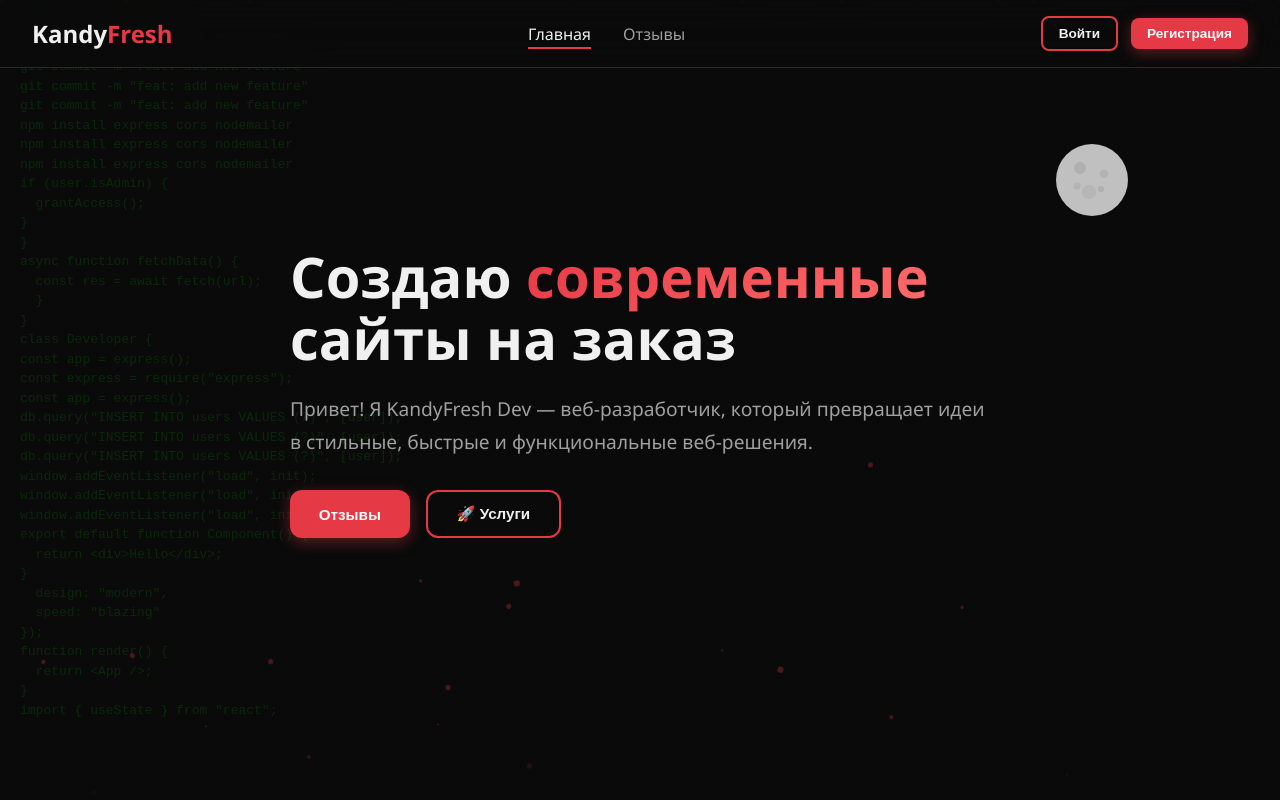
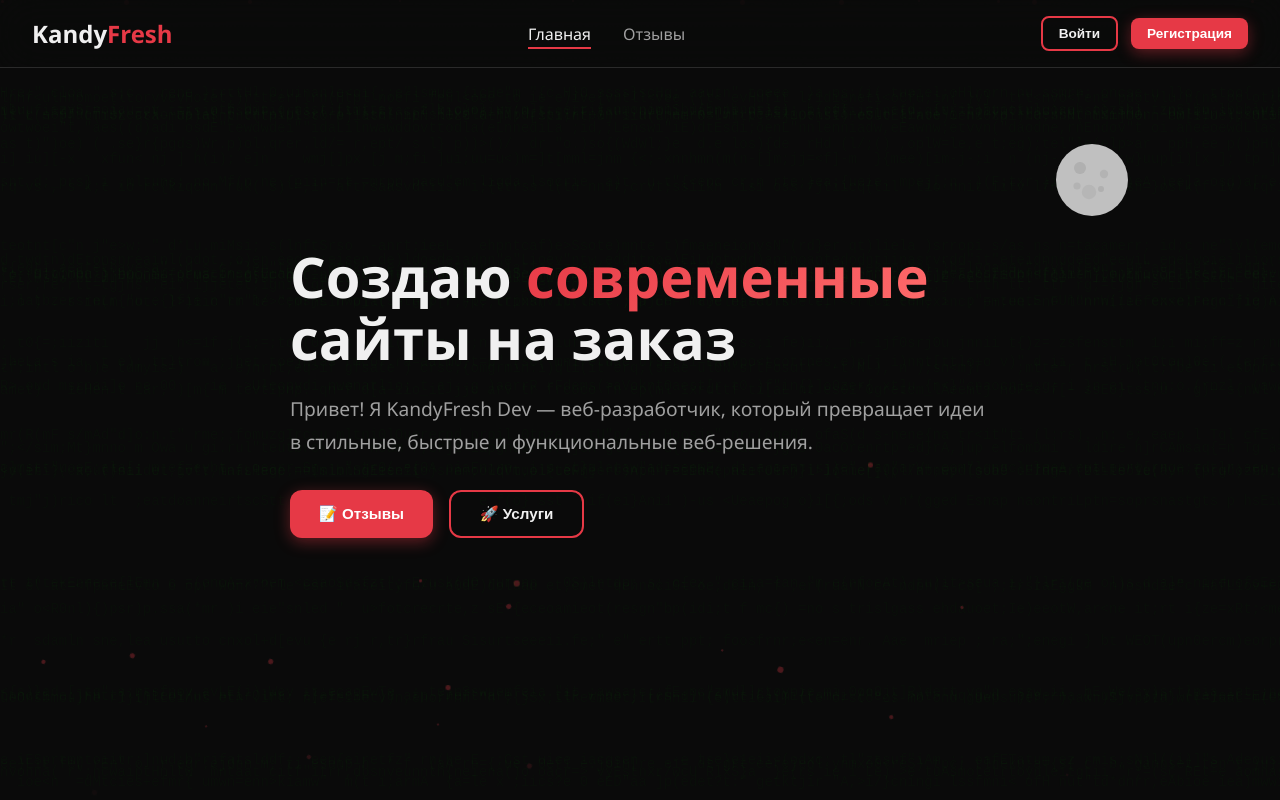
Before and after one commit to MemMemar/KandyfreshVizitSite, a plain HTML site: page index.html in a window 1280 px wide. Shown: the top 800 px of the page. Drawn offline with nearby package versions, Linux system fonts and the light colour scheme.

Commit message:
Update index.html

```diff
--- a/index.html
+++ b/index.html
@@ -11,7 +11,6 @@
   --text-primary:#f0f0f0;--text-secondary:#a0a0a0;
   --accent:#e63946;--accent-hover:#ff4d5a;--accent-glow:rgba(230,57,70,.4);
   --border:#2a2a2a;--input-bg:#1e1e1e;
-  --code-color:#00ff00;
 }
 html{scroll-behavior:smooth}
 body{
@@ -96,24 +95,15 @@ section{padding:6rem 0;position:relative}
   90%{opacity:.3}
   100%{transform:translateY(-100px) rotate(720deg);opacity:0}
 }
-/* ===== CODE BACKGROUND ===== */
-.code-background{
+/* ===== CODE BACKGROUND CANVAS ===== */
+#codeCanvas{
   position:fixed;
-  top:0;left:0;width:100%;height:100%;
+  top:0;left:0;
+  width:100%;height:100%;
   z-index:0;
-  opacity:0.12;
   pointer-events:none;
-  overflow:hidden;
-  font-family:'Courier New',monospace;
-  font-size:13px;
-  line-height:1.5;
-  color:var(--code-color);
-  white-space:pre;
-  transition:opacity 0.8s ease, color 0.8s ease;
-  padding:20px;
-}
-.code-background.scrolled{
-  opacity:0.2;
+  opacity:0.15;
+  transition:opacity 0.8s ease;
 }
 .hero{min-height:100vh;display:flex;align-items:center;position:relative;padding-top:80px}
 .hero-content{position:relative;z-index:2;max-width:700px}
@@ -315,7 +305,6 @@ body.light-theme{
   --text-secondary:#555555;
   --border:#d0d0d0;
   --input-bg:#f5f5f5;
-  --code-color:#1a1a1a;
 }
 body.light-theme .navbar{background:rgba(240,240,240,.8)}
 body.light-theme .navbar.scrolled{background:rgba(240,240,240,.95)}
@@ -356,7 +345,6 @@ body.light-theme .admin-panel{background:#ffffff}
 }
 .spam-warning .icon{font-size:1.5rem;flex-shrink:0}
 .spam-warning strong{color:var(--accent);display:block;margin-bottom:.3rem}
-/* ===== PYTHON INTERPRETER (INLINE) ===== */
 .python-section{
   padding:4rem 0;
   position:relative;
@@ -460,7 +448,7 @@ body.light-theme .admin-panel{background:#ffffff}
 
 <div class="loader" id="loader"><div class="loader-spinner"></div></div>
 <div class="particles" id="particles"></div>
-<div class="code-background" id="codeBackground"></div>
+<canvas id="codeCanvas"></canvas>
 
 <div class="celestial-container">
   <div class="celestial-body" id="celestialBody" style="top:15%;right:10%">
@@ -519,7 +507,7 @@ body.light-theme .admin-panel{background:#ffffff}
         <h1>Создаю <span class="highlight">современные</span> сайты на заказ</h1>
         <p>Привет! Я KandyFresh Dev — веб-разработчик, который превращает идеи в стильные, быстрые и функциональные веб-решения.</p>
         <div class="hero-buttons">
-          <button class="btn btn-primary" onclick="navigate('reviews')"> Отзывы</button>
+          <button class="btn btn-primary" onclick="navigate('reviews')">📝 Отзывы</button>
           <button class="btn btn-secondary" onclick="document.getElementById('services').scrollIntoView({behavior:'smooth'})">🚀 Услуги</button>
         </div>
       </div>
@@ -533,7 +521,7 @@ body.light-theme .admin-panel{background:#ffffff}
       </div>
       <div class="services-grid" id="servicesGrid">
         <div class="service-card fade-in">
-          <div class="service-icon">🎨</div>
+          <div class="service-icon"></div>
           <h3>UI/UX Дизайн</h3>
           <p>Современный и интуитивный дизайн, который привлекает и удерживает пользователей.</p>
         </div>
@@ -589,7 +577,7 @@ body.light-theme .admin-panel{background:#ffffff}
           </div>
         </div>
         <div class="portfolio-card fade-in">
-          <div class="portfolio-img" style="background:linear-gradient(135deg,#f093fb,#f5576c)">🎯</div>
+          <div class="portfolio-img" style="background:linear-gradient(135deg,#f093fb,#f5576c)"></div>
           <div class="portfolio-info">
             <h3>Landing Page</h3>
             <p>Высококонверсионная посадочная страница для стартапа.</p>
@@ -600,7 +588,6 @@ body.light-theme .admin-panel{background:#ffffff}
     </div>
   </section>
 
-  <!-- Python Interpreter Section -->
   <section class="python-section">
     <div class="container">
       <div class="section-header fade-in">
@@ -1125,7 +1112,7 @@ async function resendResetCode(email) {
       message: 'Вы запросили повторную отправку кода. Ваш код:',
       code: String(code)
     });
-    notify(' Код отправлен повторно', `Проверьте почту ${email} (и папку "Спам")`, 'success');
+    notify('📧 Код отправлен повторно', `Проверьте почту ${email} (и папку "Спам")`, 'success');
   } catch (err) {
     notify('❌ Ошибка', err.text || 'Попробуйте позже', 'error');
   }
@@ -1408,7 +1395,7 @@ function renderAdminUsers(panel) {
         <td>${date}</td>
         <td class="actions">
           <button class="btn btn-sm btn-secondary" onclick="editUser('${u.id}')">✏️</button>
-          ${u.role !== 'admin' ? `<button class="btn btn-sm btn-danger" onclick="deleteUser('${u.id}')"></button>` : ''}
+          ${u.role !== 'admin' ? `<button class="btn btn-sm btn-danger" onclick="deleteUser('${u.id}')">🗑</button>` : ''}
         </td>
       </tr>`;
     }).join('')}
@@ -1651,7 +1638,7 @@ function updateAdminSettings(e) {
 
 function renderAdminReset(panel) {
   panel.innerHTML = `
-    <h3 style="margin-bottom:1rem; color:var(--accent)">⚠️ Сброс данных</h3>
+    <h3 style="margin-bottom:1rem; color:var(--accent)">️ Сброс данных</h3>
     <p style="margin-bottom:1.5rem; color:var(--text-secondary)">
       Эта функция сбросит все данные сайта к начальным настройкам.
       Все пользователи, отзывы и настройки будут удалены.
@@ -1659,7 +1646,7 @@ function renderAdminReset(panel) {
     <div style="background:rgba(230,57,70,.1); border:1px solid var(--accent); border-radius:10px; padding:1rem; margin-bottom:1.5rem">
       <strong style="color:var(--accent)">Внимание!</strong> Это действие нельзя отменить.
     </div>
-    <button class="btn btn-danger" onclick="resetAllData()" style="width:100%">🗑 Сбросить все данные</button>
+    <button class="btn btn-danger" onclick="resetAllData()" style="width:100%"> Сбросить все данные</button>
   `;
 }
 
@@ -1669,7 +1656,6 @@ function resetAllData() {
 
   localStorage.clear();
 
-  // Восстанавливаем админа
   DB.set('users', [{
     id: 'admin_1', email: 'admin@kandyfresh.dev', password: 'admin123',
     nickname: 'KandyFresh', role: 'admin', avatar: '', createdAt: new Date().toISOString()
@@ -1682,7 +1668,7 @@ function resetAllData() {
       { icon: '', title: 'UI/UX Дизайн', desc: 'Современный и интуитивный дизайн, который привлекает и удерживает пользователей.' },
       { icon: '💻', title: 'Веб-разработка', desc: 'Адаптивные сайты с чистым кодом, быстрой загрузкой и SEO-оптимизацией.' },
       { icon: '🛒', title: 'Интернет-магазины', desc: 'Полноценные e-commerce решения с корзиной, оплатой и управлением товарами.' },
-      { icon: '📱', title: 'Мобильная адаптация', desc: 'Идеальное отображение на любых устройствах — от смартфонов до десктопов.' },
+      { icon: '', title: 'Мобильная адаптация', desc: 'Идеальное отображение на любых устройствах — от смартфонов до десктопов.' },
       { icon: '⚡', title: 'Оптимизация', desc: 'Ускорение загрузки, улучшение Core Web Vitals и техническая оптимизация.' },
       { icon: '🔧', title: 'Поддержка', desc: 'Техническая поддержка, обновления и доработки после запуска проекта.' }
     ]
@@ -1702,55 +1688,110 @@ function closeModal() {
 }
 
 // ===== CODE BACKGROUND ANIMATION =====
+const codeCanvas = document.getElementById('codeCanvas');
+const ctx = codeCanvas.getContext('2d');
+let codeLines = [];
+let codeScrollSpeed = 1;
+let isLightTheme = false;
+
+// Code snippets to display
 const codeSnippets = [
-  'const site = await kandyfresh.create({\n  design: "modern",\n  speed: "blazing"\n});',
-  'function render() {\n  return <App />;\n}',
-  'import React from "react";\nimport { useState } from "react";',
-  'app.get("/", (req, res) => {\n  res.send("Hello World");\n});',
-  'SELECT * FROM users\nWHERE active = true;',
+  'const site = await kandyfresh.create({ design: "modern", speed: "blazing" });',
+  'function render() { return <App />; }',
+  'import React from "react"; import { useState } from "react";',
+  'app.get("/", (req, res) => { res.send("Hello World"); });',
+  'SELECT * FROM users WHERE active = true;',
   'git commit -m "feat: add new feature"',
   'npm install express cors nodemailer',
-  'if (user.isAdmin) {\n  grantAccess();\n}',
-  'async function fetchData() {\n  const res = await fetch(url);\n  return res.json();\n}',
-  'class Developer {\n  constructor(name) {\n    this.name = name;\n  }\n}',
-  'const express = require("express");\nconst app = express();',
+  'if (user.isAdmin) { grantAccess(); }',
+  'async function fetchData() { const res = await fetch(url); return res.json(); }',
+  'class Developer { constructor(name) { this.name = name; } }',
+  'const express = require("express"); const app = express();',
   'db.query("INSERT INTO users VALUES (?)", [user]);',
   'window.addEventListener("load", init);',
-  'export default function Component() {\n  return <div>Hello</div>;\n}'
+  'export default function Component() { return <div>Hello</div>; }',
+  'using namespace std; int main() { cout << "Hello"; return 0; }',
+  'void quicksort(int first, int last) { int i=first; int j=last; }',
+  'for (int i=0; i<size_num; i++) { for(int j=size_num-1; j >=i; j--) }',
+  'int num[] = new int[100000]; srand(time(NULL));',
+  'void bubbleSort(int num[], int size_num) { bool change; }',
+  'long n; ofstream File; File.open("file.txt"); cin>> n;',
+  'register int i = left; register int j = right;',
+  'while(num[j] > x) j--; if(i<=j) { tmp = num[i]; num[i] = num[j]; }'
 ];
 
-let currentCodeIndex = 0;
-let codeOffset = 0;
-
-function updateCodeBackground() {
-  const bg = document.getElementById('codeBackground');
-  let code = '';
-  const linesPerSnippet = 40;
-
-  for (let i = 0; i < linesPerSnippet; i++) {
-    const idx = (currentCodeIndex + Math.floor(i / 3)) % codeSnippets.length;
-    const snippet = codeSnippets[idx];
-    const lines = snippet.split('\n');
-    const lineIdx = i % lines.length;
-    code += lines[lineIdx] + '\n';
-  }
-
-  bg.textContent = code;
-  currentCodeIndex = (currentCodeIndex + 1) % codeSnippets.length;
-  codeOffset += 20;
-  bg.style.transform = `translateY(-${codeOffset % 100}px)`;
-}
-
-setInterval(updateCodeBackground, 2000);
-updateCodeBackground();
-
-// ===== CELESTIAL ANIMATION (SOFT TRANSITION) =====
+function resizeCanvas() {
+  codeCanvas.width = window.innerWidth;
+  codeCanvas.height = window.innerHeight;
+}
+
+function initCodeLines() {
+  codeLines = [];
+  const fontSize = 14;
+  const lineHeight = fontSize * 1.5;
+  const numLines = Math.ceil(codeCanvas.height / lineHeight) + 10;
+  const numCols = Math.ceil(codeCanvas.width / (fontSize * 0.6)) + 5;
+
+  for (let i = 0; i < numLines; i++) {
+    let line = '';
+    for (let j = 0; j < numCols; j++) {
+      const snippet = codeSnippets[Math.floor(Math.random() * codeSnippets.length)];
+      const char = snippet[Math.floor(Math.random() * snippet.length)] || ' ';
+      line += char;
+    }
+    codeLines.push({
+      text: line,
+      y: i * lineHeight,
+      speed: Math.random() * 0.5 + 0.3
+    });
+  }
+}
+
+function drawCode() {
+  ctx.clearRect(0, 0, codeCanvas.width, codeCanvas.height);
+
+  const fontSize = 14;
+  const lineHeight = fontSize * 1.5;
+  const color = isLightTheme ? '#1a1a1a' : '#00ff00';
+
+  ctx.font = `${fontSize}px 'Courier New', monospace`;
+  ctx.fillStyle = color;
+  ctx.globalAlpha = 0.15;
+
+  codeLines.forEach(line => {
+    ctx.fillText(line.text, 0, line.y);
+    line.y += line.speed * codeScrollSpeed;
+
+    if (line.y > codeCanvas.height) {
+      line.y = -lineHeight;
+      const snippet = codeSnippets[Math.floor(Math.random() * codeSnippets.length)];
+      let newLine = '';
+      for (let j = 0; j < Math.ceil(codeCanvas.width / (fontSize * 0.6)) + 5; j++) {
+        const char = snippet[Math.floor(Math.random() * snippet.length)] || ' ';
+        newLine += char;
+      }
+      line.text = newLine;
+    }
+  });
+
+  requestAnimationFrame(drawCode);
+}
+
+window.addEventListener('resize', () => {
+  resizeCanvas();
+  initCodeLines();
+});
+
+resizeCanvas();
+initCodeLines();
+drawCode();
+
+// ===== CELESTIAL ANIMATION =====
 function initCelestialAnimation() {
   const body = document.getElementById('celestialBody');
   const circle = document.getElementById('celestialCircle');
   const craters = document.getElementById('moonCraters');
   const rays = document.getElementById('sunRays');
-  const codeBg = document.getElementById('codeBackground');
   const homePage = document.getElementById('page-home');
 
   window.addEventListener('scroll', () => {
@@ -1762,33 +1803,26 @@ function initCelestialAnimation() {
     const rotation = progress * 360;
     body.style.transform = `rotate(${rotation}deg)`;
 
-    // Smooth color transition
     const r = Math.round(192 + (255 - 192) * progress);
     const g = Math.round(192 + (215 - 192) * progress);
     const b = Math.round(192 + (0 - 192) * progress);
     circle.setAttribute('fill', `rgb(${r},${g},${b})`);
 
-    // Soft opacity transitions
     craters.setAttribute('opacity', Math.max(0, 1 - progress * 1.5));
     rays.setAttribute('opacity', Math.max(0, (progress - 0.3) * 1.4));
 
-    // Theme transition (softer threshold)
     if (progress > 0.6) {
       document.body.classList.add('light-theme');
+      isLightTheme = true;
     } else {
       document.body.classList.remove('light-theme');
+      isLightTheme = false;
     }
 
-    // Celestial body position (starts lower)
     const yPos = 15 + progress * 25;
     body.style.top = yPos + '%';
 
-    // Code background changes
-    if (progress > 0.3) {
-      codeBg.classList.add('scrolled');
-    } else {
-      codeBg.classList.remove('scrolled');
-    }
+    codeScrollSpeed = 1 + progress * 2;
   });
 }
 
@@ -1866,7 +1900,7 @@ function runPython() {
     return;
   }
 
-  const lines = code.split('\n').slice(0, 10); // Max 10 lines
+  const lines = code.split('\n').slice(0, 10);
   let result = '';
   let error = null;
 
@@ -1875,7 +1909,6 @@ function runPython() {
       const trimmed = line.trim();
       if (!trimmed || trimmed.startsWith('#')) continue;
 
-      // Handle print()
       if (trimmed.startsWith('print(') && trimmed.endsWith(')')) {
         const content = trimmed.slice(6, -1);
         if (content.startsWith('"') && content.endsWith('"')) {
@@ -1888,7 +1921,6 @@ function runPython() {
           result += String(evalPython(content)) + '\n';
         }
       }
-      // Handle variable assignment
       else if (trimmed.includes('=') && !trimmed.includes('==') && !trimmed.includes('!=') && !trimmed.includes('<=') && !trimmed.includes('>=')) {
         const eqIndex = trimmed.indexOf('=');
         const varName = trimmed.slice(0, eqIndex).trim();
```
